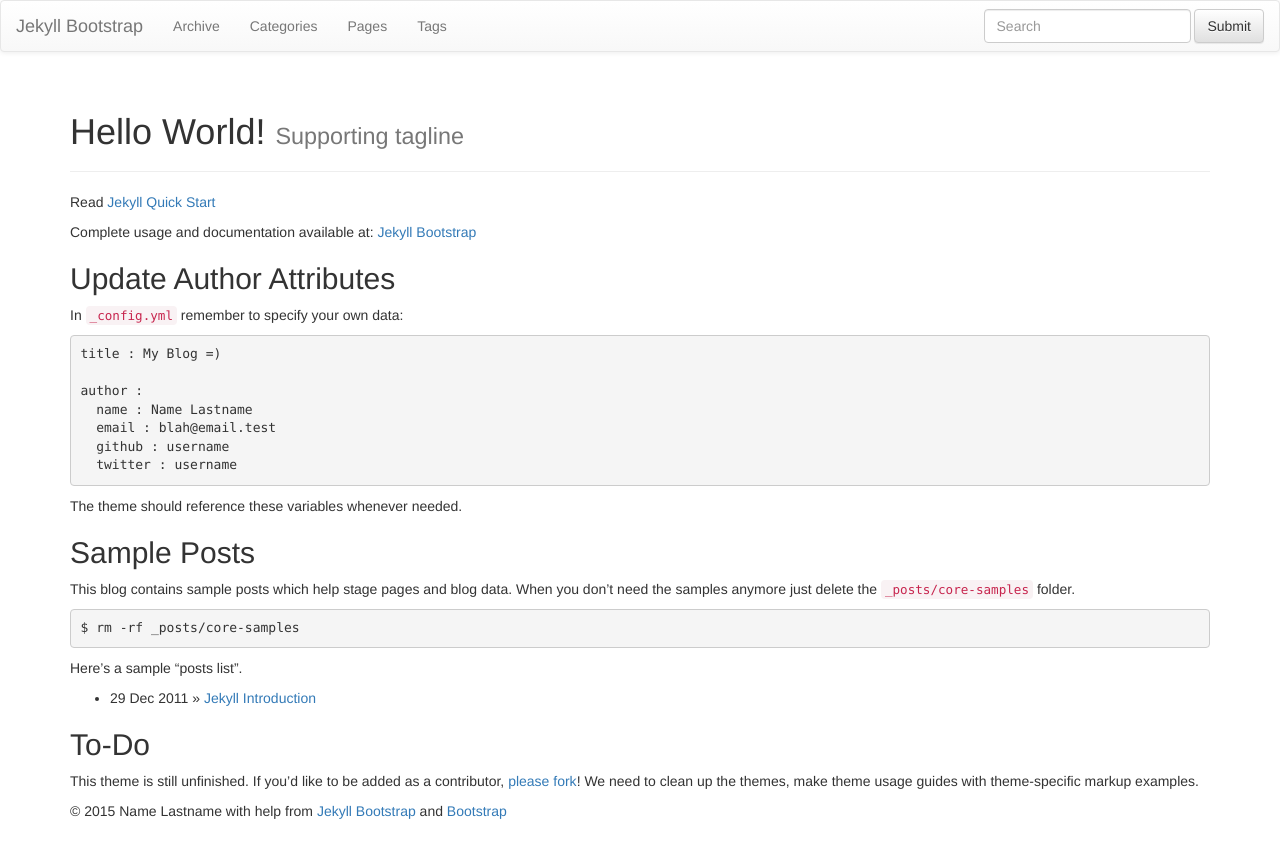
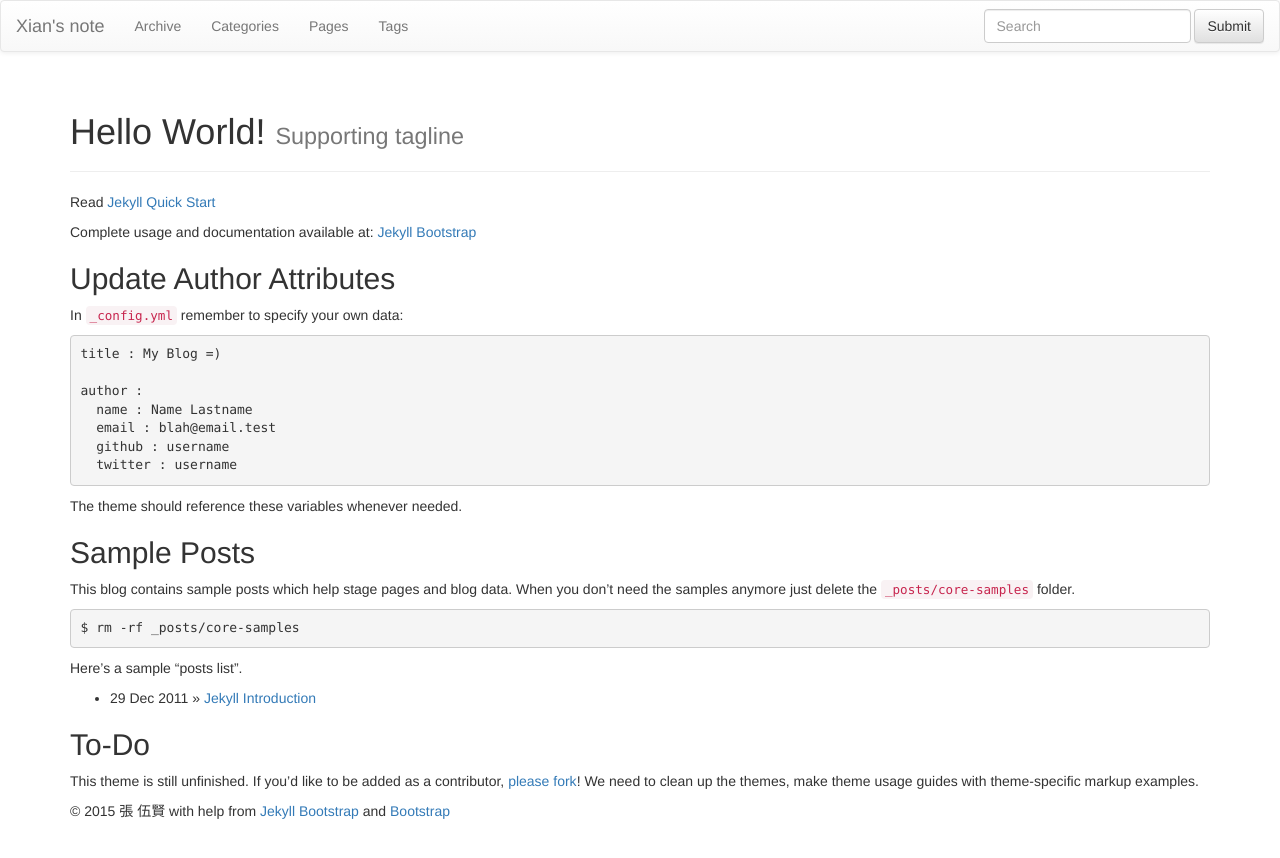
Before and after one commit to jack482653/jack482653.github.io, a Jekyll site: the page built from index.md, in a window 1280 px wide. Shown: the top 858 px of the page. Built offline with Jekyll 4.4.1, drawn with Linux system fonts in a browser that asks for light colours; nearby versions of some CDN libraries; library files that are not in the unit come from our copies.

Commit message:
modify config

```diff
--- a/_config.yml
+++ b/_config.yml
@@ -8,12 +8,12 @@
 # Themes are encouraged to use these universal variables
 # so be sure to set them if your theme uses them.
 #
-title : Jekyll Bootstrap
-tagline: Site Tagline
+title : Xian's note
+tagline: 廢文集散地
 author :
-  name : Name Lastname
-  email : blah@email.test
-  github : username
+  name : 張 伍賢
+  email : longhorn482653@gmail.com
+  github : jack482653
   twitter : username
   feedburner : feedname
 
@@ -25,7 +25,7 @@
 # Else if you are pushing to username.github.io, replace with your username.
 # Finally if you are pushing to a GitHub project page, include the project name at the end.
 #
-production_url : http://username.github.io
+production_url : http://jack482653.github.io
 
 # All Jekyll-Bootstrap specific configurations are namespaced into this hash
 #
```
